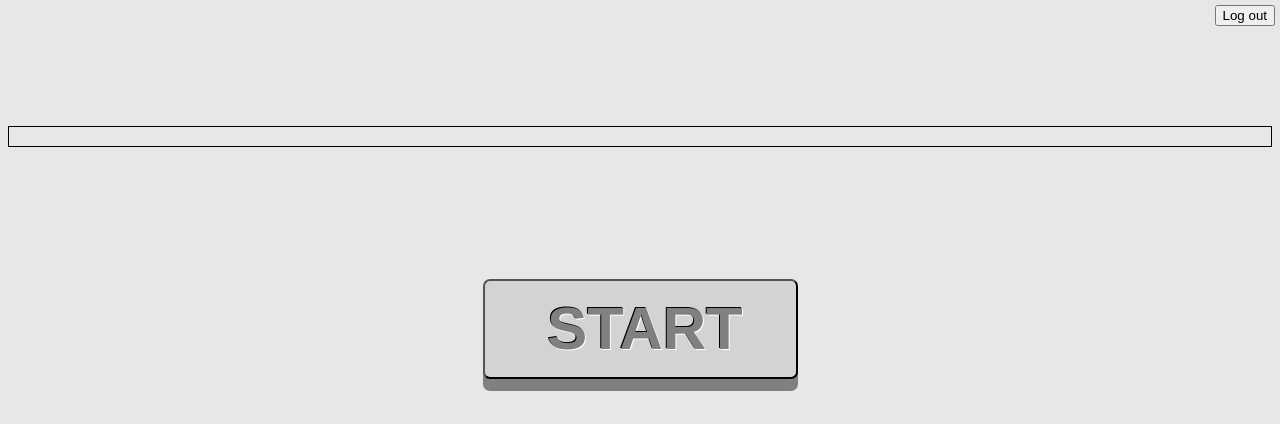
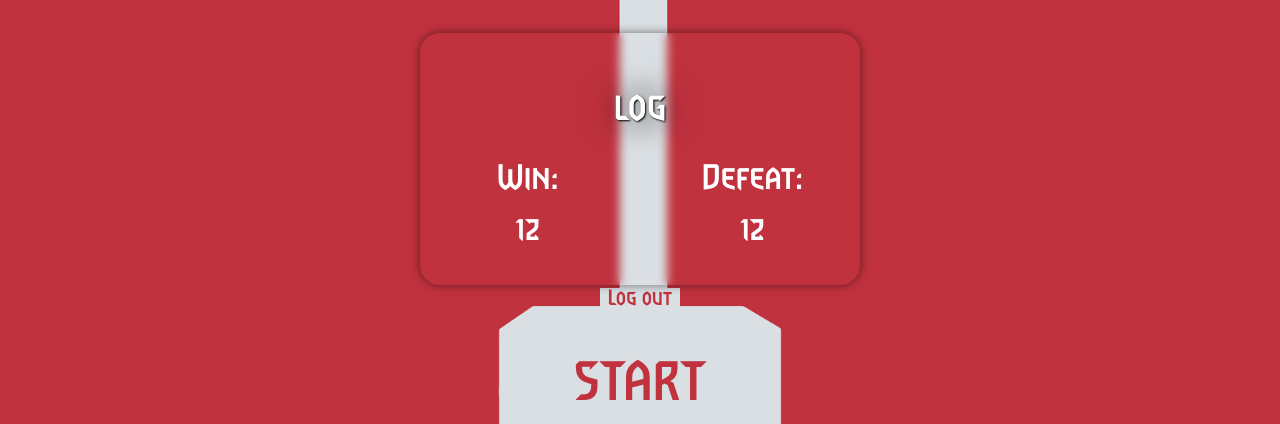
Before and after one commit to VitaliiSvietkov/UCODE-CardGame, a PHP site: page /view/templates/chose_game.html in a window 1280 px wide. Shown: the top 424 px of the page. Run offline with PHP 8.4, Linux system fonts and the light colour scheme.

Commit message:
merged with mivanov

```diff
--- a/index.php
+++ b/index.php
@@ -2,8 +2,6 @@
   require_once(__DIR__ . "/view/View.php");
   require_once(__DIR__ . "/controller/Controller.php");
 
-  session_start();
-  session_destroy();
   session_start();
 
   setcookie("servHost", $_SERVER['SERVER_NAME'], 0, "/");
--- a/js/script.js
+++ b/js/script.js
@@ -1,4 +1,4 @@
-/*var host = getCookie('servHost');
+var host = getCookie('servHost');
 var client = new WebSocket(`ws://${host}:8000`);
 
 setTimeout(() => {
@@ -17,7 +17,7 @@ client.onmessage = function (e) {
     default:
       break;
   }
-}*/
+}
 
 var enemy = new Hero();
 var enemyField = new Array();
@@ -54,7 +54,7 @@ function checkGame() {
     client.send(JSON.stringify(msg));
     return false;
   }
-  if (player.health <= 0 ) {
+  if (enemy.health <= 0 ) {
     let OponentInfo = JSON.parse(getCookie('OponentInfo'));
     let msg = {operation: "BattleFinish", winner: getCookie('user'), loser: OponentInfo['OponentLogin']};
     client.send(JSON.stringify(msg));
--- a/style/chose_game.css
+++ b/style/chose_game.css
@@ -1,50 +1,115 @@
+@import url('https://fonts.googleapis.com/css2?family=Source+Sans+Pro:wght@400;700;900&display=swap');
+@font-face {
+    font-family: gwent; /* Имя шрифта */
+    src: url(../assets/font/hinted-GWENT-ExtraBold.ttf)
+   }
+
 body{
     align-items: center;
     justify-content: center;
-    background-color: #e7e7e7;
-
+    background-color: rgb(192, 50, 61);
 }
 
 #info{
+    position: relative;
+    display: fixed;
+    margin-left: auto;
+    margin-right: auto;
+    width: 400px;
+    border-radius: 20px;
+    box-shadow: 0 0 10px rgba(0,0,0,0.5);
+    color: #fff;
+    text-align: center;
+    top: 25px;
+    /* left: calc(50%-200px); */
+    padding: 20px;
+    backdrop-filter: blur(5px);
+    z-index: 10;
+    font-family: gwent;
+    font-size: 32px;
+}
 
-    text-align: center;
-    border: 1px solid black;
-    margin-top: 2%;
+h3{
+    text-shadow: 1px 1px 2px black, 0 0 1em black;
+}
+
+#wins, #loses{
+    padding:20px 100px;
 }
 
 form{
     margin-right: auto;
     margin-left: auto;
     text-align: center;
-    margin-top: 10%;
-}
-
-input{
-    width: 315px;
-    height: 100px;
-    font-size: 60px;
-    outline: none;
+    margin-top: 5%;
 }
 
 #chose_hero{
     width: 100%;
     display: flex;
+    z-index: 10;
+    margin: 350px auto 10px auto;
+}
+
+.gif{
+    opacity: 0.5;
+}
+
+input{
+    font-family: gwent;
+    position: absolute;
+    width: 200px;
+    top: 70%;
+    left: calc(50% - 100px);
+    color: rgb(192, 50, 61);
+    background-color: rgb(218, 223, 227);
+
+    font-size: 50px;
+    outline: none;
+    border: none;
+    z-index: 2;
+    display: block;
     margin-left: auto;
     margin-right: auto;
-    margin-top: 5%;
-    margin: 5% auto 5% auto;
 }
 
-.hero{
-    display: inline-block;
+button{
+    font-family: gwent;
+    width: 80px;
+    position: fixed;
+    top: 36%;
+    left: calc(50% - 40px);
+    color: rgb(192, 50, 61);
+    background-color: rgb(218, 223, 227);
+    outline: none;
+    border: none;
+    font-size: 20px;
+}
+
+#molot{
+    width: 800px;
+    position: fixed;
+    top: -250px;
+    left: calc(50% - 400px);
+}
+
+#molot img{
+    width: 70%;
+    transform: rotate(180deg);
+    z-index: -1;
+}
+
+#des{
+    margin-top: 0;
+    font-family: gwent;
+    font-size: 20px;
+    color: white;
 }
 
 img{
-    width: 50%;
+    width: 45%;
     transition: 0.2s linear;
-    opacity: 0.5;
 }
-
 
 label > input{ /* HIDE RADIO */
     visibility: hidden; /* Makes input not-clickable */
@@ -55,70 +120,16 @@ label > input{ /* HIDE RADIO */
   }
   label > input:checked + img{ /* (RADIO CHECKED) IMAGE STYLES */
     box-shadow: 0 0 10px rgba(0,0,0,0.5);
-    width: 55%;
+    width: 50%;
     opacity: 1;
-
+    display: relative;
+    z-index: 10;
+    /* margin-left: auto;
+    margin-right: auto; */
   }
 
   label img:hover{ /* HIDE RADIO */
     box-shadow: 0 0 10px rgba(0,0,0,0.2);
-    width: 52%;
+    width: 47%;
     opacity: 0.7;
   }
-
-
-  .video-game-button {
-	text-shadow: 1px 1px pink, -1px -1px maroon;
-
-	line-height: 1.5em;
-	text-align: center;
-	display: inline-block;
-	width: 1.5em;
-	-webkit-border-radius: .75em;
-	-moz-border-radius: .75em;
-	-o-border-radius: .75em;
-		border-radius: .75em;
-	background-color: red;
-	-webkit-box-shadow:  0 .2em maroon;
-	-moz-box-shadow:  0 .2em maroon;
-	-o-box-shadow:  0 .2em maroon;
-	box-shadow:  0 .2em maroon;
-	color: red;
-	margin: 5px;
-	background-color: red;
-	background-image: -o-linear-gradient(left top, pink 3%, red 22%, maroon 99%);
-	background-image: -moz-linear-gradient(left top, pink 3%, red 22%, maroon 99%);
-	background-image: -webkit-linear-gradient(left top, pink 3%, red 22%, maroon 99%);
-	background-image: linear-gradient(left top, pink 3%, red 22%, maroon 99%);
-	cursor: pointer;
-  padding-left: 5px;
-}
-.start-btn{
-    text-align: center;
-	display: inline-block;
-	margin:5px;
-    font-weight: bold;
-    padding: 10px 0 10px 10px ;
-    background-color: lightgray;
-    text-shadow: -1px -1px black, 1px 1px white;
-    color: gray;
-    -webkit-border-radius: 7px;
-	-moz-border-radius: 7px;
-	-o-border-radius: 7px;
-	border-radius: 7px;
-    box-shadow: 0 .2em gray;
-    cursor: pointer;
-
-}
-.video-game-button:active, .start-btn:active {
-	box-shadow: none;
-	position: relative;
-	top: .2em;
-}
-
-button{
-    float: right;
-    position: fixed;
-    top: 5px;
-    right: 5px;
-}
--- a/style/style.css
+++ b/style/style.css
@@ -82,7 +82,7 @@
   background-size: 100%;
   border-radius: 5px;
   position: relative;
-  background-image: url("../assets/images/Yennefer_Conjurer.png");
+  background-image: url("../assets/images/card_back.jpg");
 }
 
 .hand .card:hover {
--- a/view/templates/chose_game.html
+++ b/view/templates/chose_game.html
@@ -9,40 +9,45 @@
 </head>
 <body>
 
-  <form action="" method="POST">
-      <button name="transit" value="exit">Log out</button>
-  </form>
+    <div id="info">
+      <h3 id="name">log</h3>
+      <div style="display: flex; justify-content: center;">
+          <div>Win: <div id="wins">12</div></div>
+          <div>Defeat: <div id="loses">12</div></div>
 
-    <div id="info">
-      <h3 id="name"></h3>
-      <div style="display: flex; justify-content: center;">
-          <div id="wins"></div>
-          <div id="loses"></div>
       </div>
   </div>
 
+    <form id="startGame" action="" method="POST" onsubmit="return findOponent();">
 
-    <form id="startGame" action="" method="POST" onsubmit="return findOponent();">
-      <input class='start-btn' value="START" type="submit">
+        <div id="molot">
+          <input type="submit" value="START">
+          <img src="assets/images/molot.png" alt="">
+        </div>
+
 
        <div id="chose_hero">
           <label>
-          <input type="radio" name="fb" value="small"/>
-          <img src="assets/images/Thanos.gif">
+            <input type="radio" name="fb" value="small" />
+            <img class='gif' src="assets/images/Thanos.gif">
           </label>
           <label>
             <input type="radio" name="fb" value="small" />
-          <img src="assets/images/2.gif">
+            <img class='gif' src="assets/images/2.gif">
           </label>
           <label>
             <input type="radio" name="fb" value="small" />
-          <img src="assets/images/3.gif">
+            <img class='gif' src="assets/images/3.gif">
           </label>
         </div>
+    <div id="des">Lorem ipsum dolor sit, amet consectetur adipisicing elit. Beatae officia vitae similique odit laudantium ratione nam qui accusantium! Sed, nihil odit. Molestias quod vel quos nemo, in soluta minima suscipit!</div>
+    </form>
 
-      <div id="des"></div>
+    <form action="" method="POST">
+      <button id="logout" name="transit" value="exit">Log out</button>
     </form>
 
     <script src="js/lobby.js"></script>
+
 </body>
 </html>
```
Also changed, not shown: view/templates/game.html (+3 -11 lines), assets/font/hinted-GWENT-ExtraBold.ttf (added), assets/images/card_back.jpg (added), assets/images/molot.png (added), assets/images/stone/1.png (added), assets/images/stone/2.png (added), assets/images/stone/3.png (added), assets/images/stone/4.png (added), assets/images/stone/5.png (added), assets/images/stone/6.png (added). Lines whose indentation alone changed are shown as unchanged.
